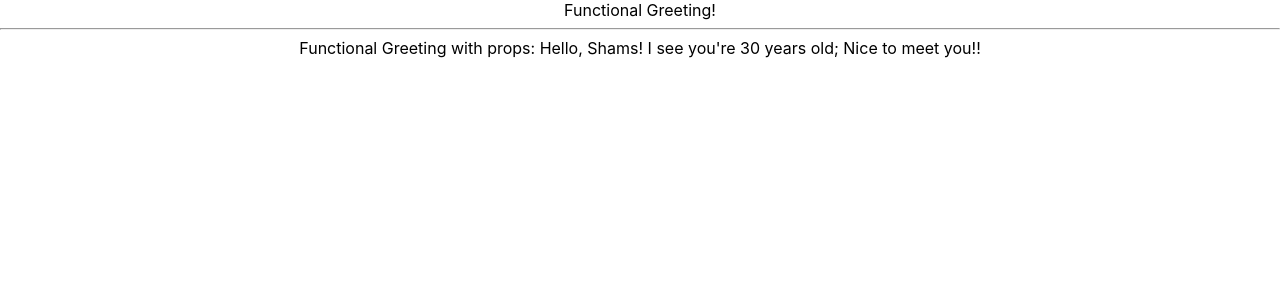
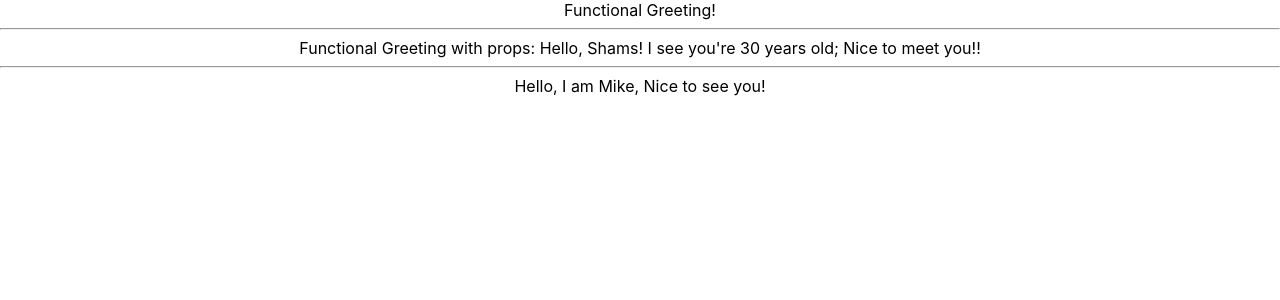
Before and after one commit to khubabshams/gitpod-react, a React (Create React App) app in the folder react-app/: page / in a window 1280 px wide. Shown: the top 300 px of the page. Built offline with nearby package versions, Linux system fonts and the light colour scheme.

Commit message:
Add stateful component

```diff
--- a/react-app/src/App.js
+++ b/react-app/src/App.js
@@ -2,13 +2,16 @@ import logo from './logo.svg';
 import './App.css';
 import FunctionalGreeting from './components/FunctionalGreeting';
 import FunctionalGreetingWithProps from './components/FunctionalGreetingWithProps';
+import StatefulGreeting from './components/StatefulGreeting';
 
 function App() {
   return (
     <div className="App">
       <FunctionalGreeting />
-      <hr/>
-      <FunctionalGreetingWithProps greeting="Nice to meet you!" name="Shams" age="30"/>
+      <hr />
+      <FunctionalGreetingWithProps greeting="Nice to meet you!" name="Shams" age="30" />
+      <hr />
+      <StatefulGreeting name="Mike" greeting="Nice to see you!" />
     </div>
   );
 }
--- /dev/null
+++ b/react-app/src/components/StatefulGreeting.js
@@ -0,0 +1,11 @@
+
+import React from "react";
+
+
+class StatefulGreeting extends React.Component {
+    render() {
+        return <div>Hello, I am {this.props.name}, {this.props.greeting}</div>
+    }
+}
+
+export default StatefulGreeting;
```
